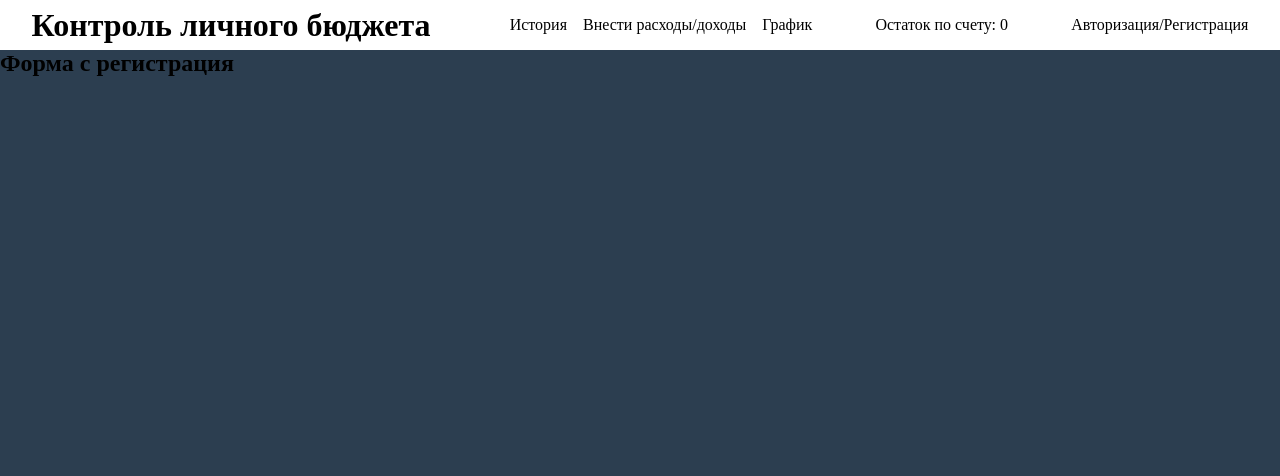
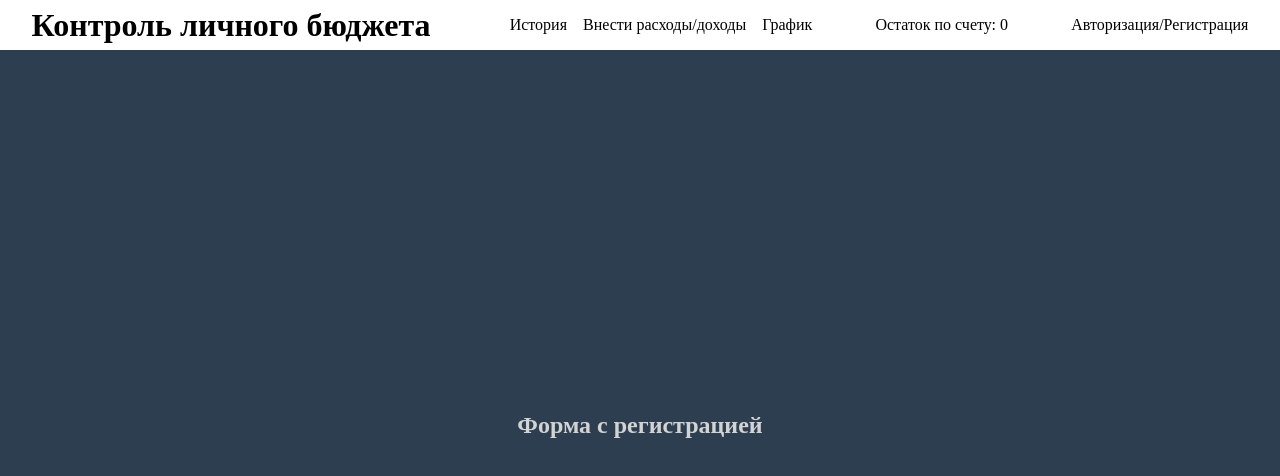
Before and after one commit to filya63/budget, a Vue app: page /register in a window 1280 px wide. Shown: the top 476 px of the page. Built offline with nearby package versions, Linux system fonts and the light colour scheme.

Commit message:
add style

```diff
--- a/src/App.vue
+++ b/src/App.vue
@@ -1,6 +1,6 @@
 <template>
   <HeaderApp/>
-  <main>
+  <main class="content">
     <router-view></router-view>
   </main>
 </template>
@@ -20,12 +20,23 @@ export default defineComponent({
 * {
   margin: 0;
   padding: 0;
-  color: black;
 }
 a {
   text-decoration: none;
 }
 body {
   background: #2c3e50;
+  min-height: 100vh;
+}
+.content {
+  color: lightgray;
+  min-height: calc(100vh - 50px);
+  display: flex;
+  justify-content: center;
+  align-items: center;
+  flex-direction: column;
+  a {
+    color: lightgray;
+  }
 }
 </style>
--- a/src/components/HeaderApp.vue
+++ b/src/components/HeaderApp.vue
@@ -27,5 +27,8 @@ export default defineComponent({
         display: flex;
         justify-content: space-around;
         align-items: center;
+        a {
+            color: black;
+        }
     }
 </style>
--- a/src/components/RegisterPage.vue
+++ b/src/components/RegisterPage.vue
@@ -1,3 +1,3 @@
 <template>
-  <h2>Форма с регистрация</h2>
+  <h2>Форма с регистрацией</h2>
 </template>
```
